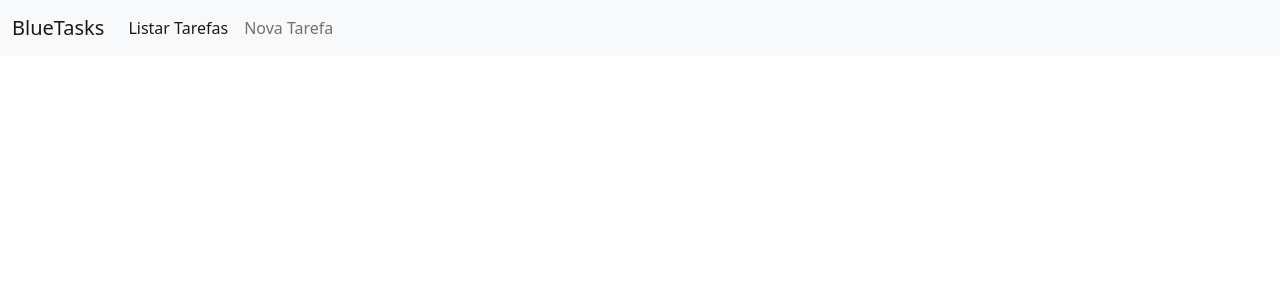
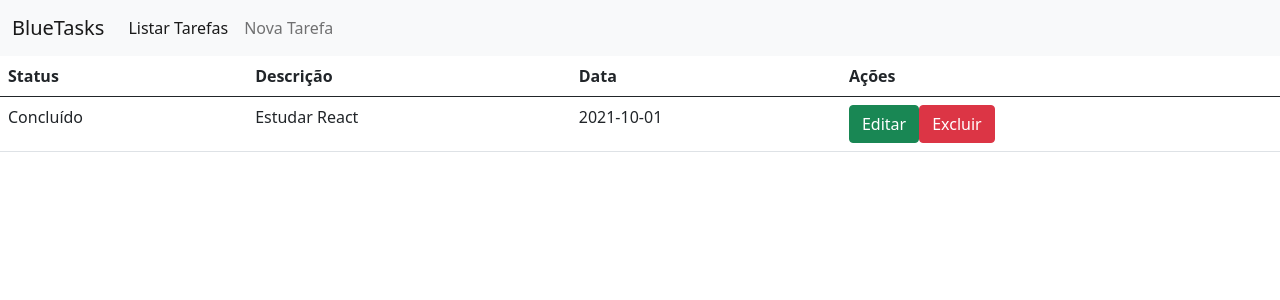
Before and after one commit to guimatech/bluetasks-frontend, a React (Vite) app: page /form in a window 1280 px wide. Shown: the top 300 px of the page. Built offline with nearby package versions, Linux system fonts and the light colour scheme.

Commit message:
feat: create `TaskListTable`

```diff
--- a/src/App.jsx
+++ b/src/App.jsx
@@ -1,6 +1,7 @@
 import { Component } from 'react'
 import NavBar from './components/NavBar';
 import { BrowserRouter } from 'react-router-dom';
+import TaskListTable from './components/TaskListTable';
 
 class App extends Component {
   constructor(props) {
@@ -15,6 +16,7 @@ class App extends Component {
       <BrowserRouter>
         <div className='App'>
           <NavBar />
+          <TaskListTable />
         </div>
       </BrowserRouter>
     );
--- /dev/null
+++ b/src/components/TaskListTable.jsx
@@ -0,0 +1,45 @@
+import { Component } from 'react';
+
+class TaskListTable extends Component {
+    render() {
+        return (
+            <div>
+                <table className="table table-hover">
+                    <TableHeader />
+                    <TableBody />
+                </table>
+            </div>
+        );
+    }
+}
+
+const TableHeader = () => {
+    return (
+        <thead>
+            <tr>
+                <th>Status</th>
+                <th>Descrição</th>
+                <th>Data</th>
+                <th>Ações</th>
+            </tr>
+        </thead>
+    );
+}
+
+const TableBody = () => {
+    return (
+        <tbody>
+            <tr>
+                <td>Concluído</td>
+                <td>Estudar React</td>
+                <td>2021-10-01</td>
+                <td>
+                    <button className="btn btn-success">Editar</button>
+                    <button className="btn btn-danger">Excluir</button>
+                </td>
+            </tr>
+        </tbody>
+    );
+}
+
+export default TaskListTable;
```
Also changed, not shown: src/api/TaskService.jsx (added, +16 -0 lines).
